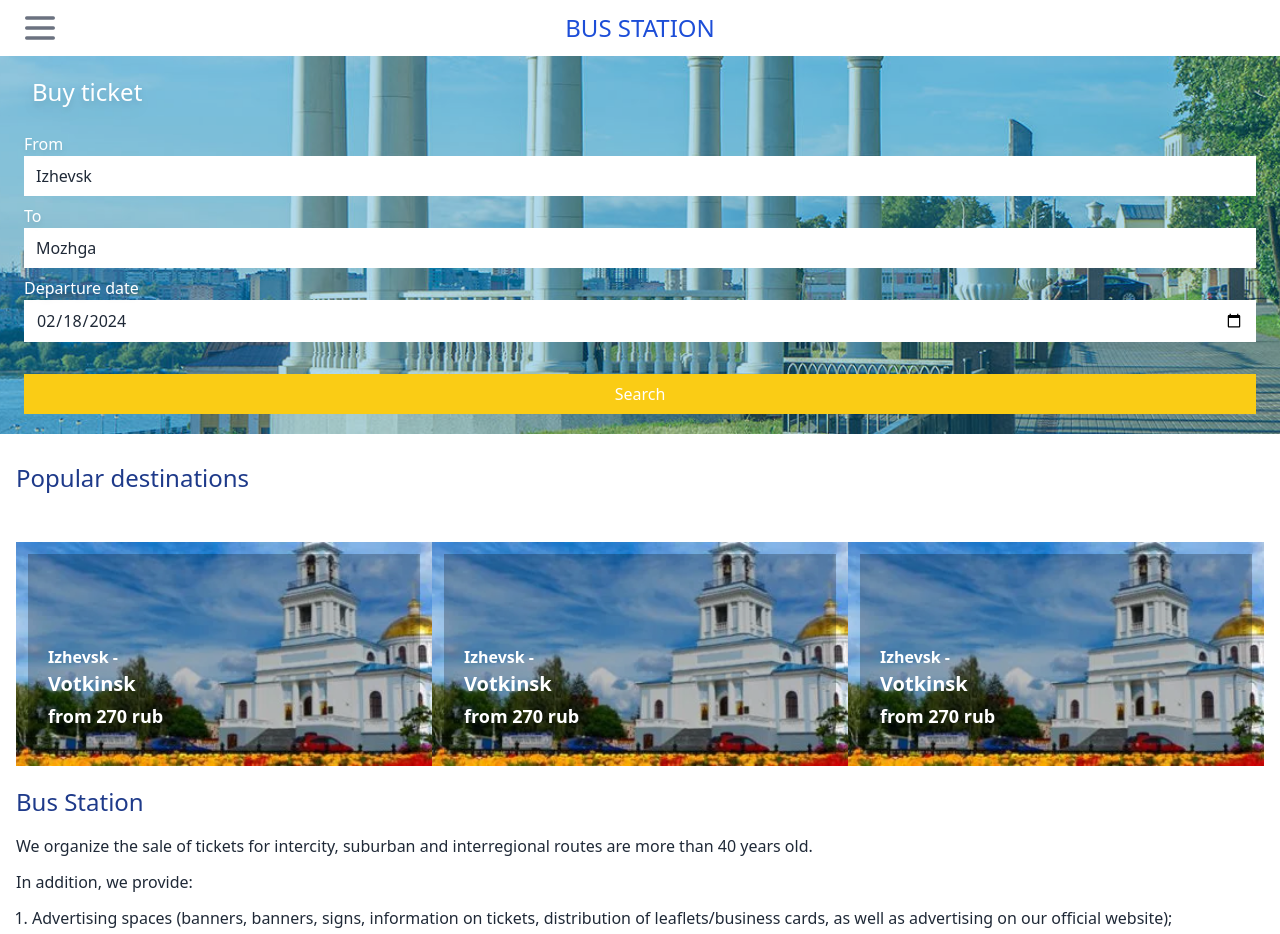
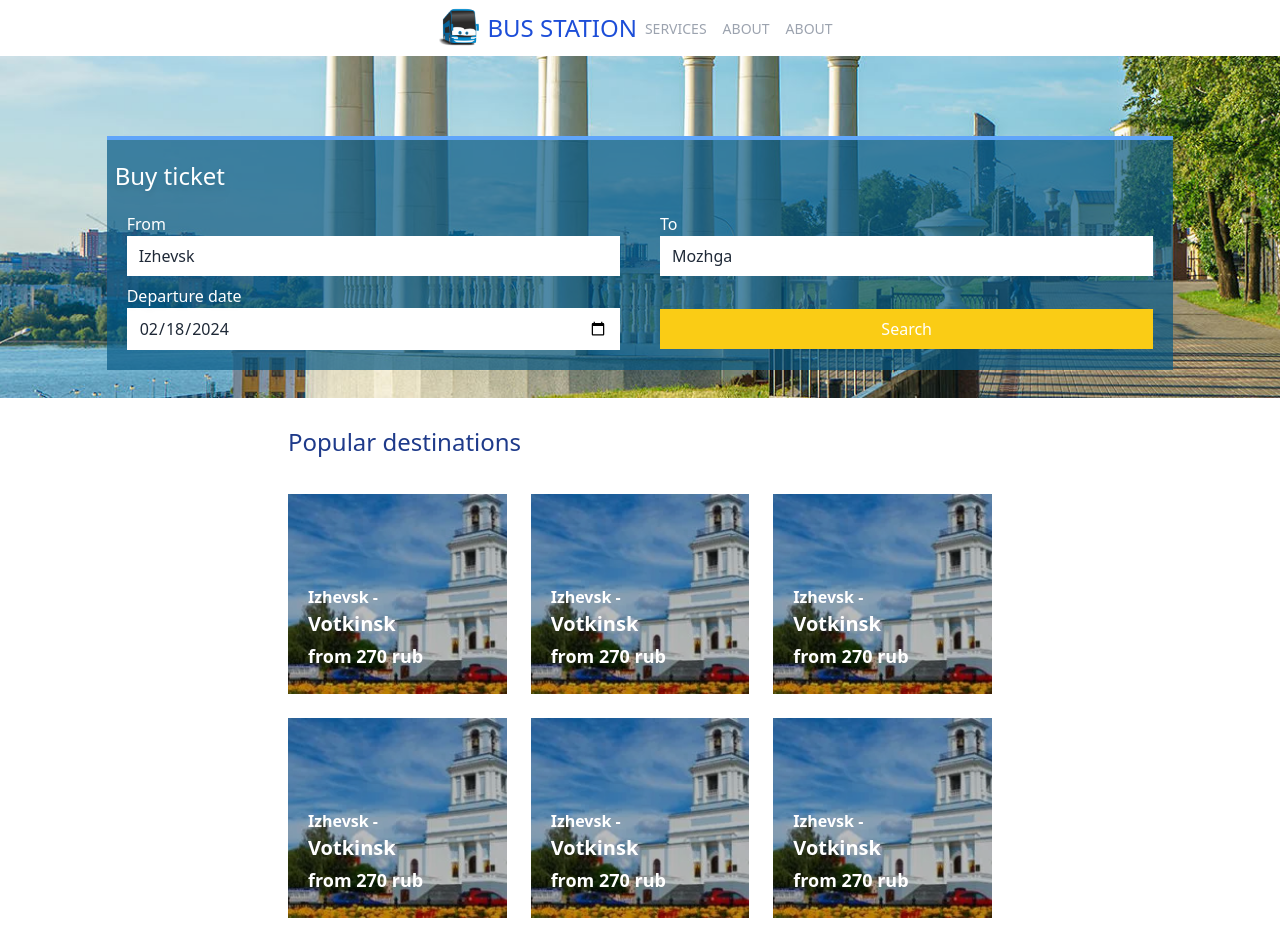
Before and after one commit to Komakk/bus-station, a React (Vite) app: page / in a window 1280 px wide. Shown: the top 934 px of the page. Built offline with nearby package versions, Linux system fonts and the light colour scheme.

Commit message:
add main nav

```diff
--- a/src/App.tsx
+++ b/src/App.tsx
@@ -1,131 +1,69 @@
-import { useState } from "react";
-import ListItem from "./ListItem";
 import VKWidget from "./VKWidget";
 import YandexMap from "./YandexMap";
-import PopRouteItem from "./assets/components/PopRouteItem";
+import Navigation from "./components/Navigation";
+import PopRouteItem from "./components/PopRouteItem";
 
 export default function App() {
-  const [isSidebarOpen, setIsSidebarOpen] = useState(false);
-  console.log(isSidebarOpen);
-
   return (
     <>
-      <header className="flex items-center justify-center h-14 ">
-        <button
-          className=" absolute left-5 text-gray-500"
-          onClick={() => setIsSidebarOpen(true)}
-        >
-          <svg className=" h-10 w-10 fill-current" viewBox="0 0 24 24">
-            <path
-              fill-rule="evenodd"
-              d="M4 5h16a1 1 0 0 1 0 2H4a1 1 0 1 1 0-2zm0 6h16a1 1 0 0 1 0 2H4a1 1 0 0 1 0-2zm0 6h16a1 1 0 0 1 0 2H4a1 1 0 0 1 0-2z"
-            />
-          </svg>
-        </button>
-
-        <h1 className=" text-2xl uppercase text-blue-700 font-light">
-          Bus Station
-        </h1>
-      </header>
-      <div
-        className={`fixed overflow-auto w-4/5 h-full top-0 bg-white z-50 ${
-          isSidebarOpen ? "" : "hidden"
-        }`}
-      >
-        <div className=" p-8 h-24 bg-blue-700 text-center text-white">
-          <a className=" underline cursor-pointer">Sign in</a>
-          {` ${"\u00A0"} | ${"\u00A0"} `}
-          <a className=" underline cursor-pointer">Sign up</a>
-        </div>
-        <div className=" py-4 px-5 border-b flex ">
-          <a className=" cursor-pointer hover:underline">
-            <p>Search trip</p>
-            <p className=" text-xs text-gray-500">and buying tickets</p>
-          </a>
-        </div>
-        <nav className=" py-4 px-5 pb-24">
-          <ul>
-            <ListItem
-              title="Services"
-              src="/#"
-              innerList={["Advertisement", "Rent", "Cooperation"]}
-            />
-            <ListItem
-              title="About"
-              src="/#"
-              innerList={["Management and stations", "Vacancies", "News"]}
-            />
-            <ListItem
-              title="Passenger Service"
-              src="/#"
-              innerList={[
-                "Boarding and ticket return",
-                "Ticket reservation",
-                "Trip rules",
-                "Passenger insurance",
-              ]}
-            />
-            <ListItem title="Contacts" src="/#" />
-            <ListItem title="Schedule" src="/#" />
-          </ul>
-        </nav>
-        <div className=" fixed w-4/5 bottom-0 p-2">
-          <a className=" p-2 w-full block text-center bg-green-500 text-white cursor-pointer hover:bg-green-600">
-            MOBILE APPLICATION
-          </a>
-          <a className=" p-2 mt-1 w-full block text-center bg-yellow-500 text-white cursor-pointer hover:bg-green-700">
-            SUPPORT
-          </a>
-        </div>
-      </div>
-      <div
-        className={`fixed top-0 left-0 w-full h-full z-40 backdrop-brightness-50 ${
-          isSidebarOpen ? "" : "hidden"
-        }`}
-        onClick={() => setIsSidebarOpen(false)}
-      ></div>
+      <Navigation />
       <main>
-        <section className="bg-search-form bg-center bg-cover text-white">
-          <div className=" px-6 py-5 bg-sky-600/30">
+        <section className="bg-search-form bg-center bg-cover text-white  md:pt-20 md:pb-7">
+          <div className="  py-5 bg-sky-800/30 md:bg-sky-800/70 md:w-5/6 md:mx-auto md:border-t-4 border-blue-400">
             <h2 className=" pl-2 text-2xl font-medium drop-shadow-lg">
               Buy ticket
             </h2>
-            <form className=" flex flex-col ">
-              <label className="pt-6 drop-shadow-md font-medium">From</label>
+            <form className="">
+              <div className="mt-5 px-5 md:w-1/2 md:inline-block">
+                <label className=" drop-shadow-md font-medium">From</label>
                 <input
-                className=" text-gray-800 px-3 py-2"
+                  className="w-full text-gray-800 px-3 py-2"
                   type="text"
                   value={"Izhevsk"}
                 ></input>
-              <label className="pt-2 drop-shadow-md font-medium">To</label>
+              </div>
+
+              <div className=" mt-2 px-5 md:w-1/2 md:inline-block">
+                <label className=" drop-shadow-md font-medium">To</label>
                 <input
-                className=" text-gray-800 px-3 py-2"
+                  className="w-full text-gray-800 px-3 py-2"
                   type="text"
                   value={"Mozhga"}
                 ></input>
-              <label className="pt-2 drop-shadow-md font-medium">
+              </div>
+              <div className="mt-2 px-5 md:w-1/2 md:inline-block">
+                <label className=" drop-shadow-md font-medium">
                   Departure date
                 </label>
                 <input
-                className=" text-gray-800 px-3 py-2"
+                  className="w-full text-gray-800 px-3 py-2"
                   value={"2024-02-18"}
                   type="date"
                 ></input>
-              <button className=" mt-8 px-3 py-2 bg-yellow-400" type="submit">
+              </div>
+              <div className="mt-5 px-5 md:w-1/2 md:inline-block">
+                <button
+                  className=" px-3 py-2 w-full bg-yellow-400"
+                  type="submit"
+                >
                   Search
                 </button>
+              </div>
             </form>
           </div>
         </section>
-        <section className=" px-4">
-          <h2 className=" mt-7 mb-6 text-2xl text-blue-900 font-medium">
+        <section className=" px-4 sm:px-1 md:w-200 md:mx-auto">
+          <h2 className=" mt-7 mb-6 sm:pl-3 text-2xl text-blue-900 font-medium">
             Popular destinations
           </h2>
           <PopRouteItem />
           <PopRouteItem />
           <PopRouteItem />
+          <PopRouteItem />
+          <PopRouteItem />
+          <PopRouteItem />
         </section>
-        <section className=" px-4">
+        <section className=" px-4 md:w-200 md:mx-auto">
           <h2 className=" pt-5 pb-4 text-2xl text-blue-900 font-medium">
             Bus Station
           </h2>
@@ -153,7 +91,7 @@ export default function App() {
             services for citizens entitled to social support measures.
           </p>
         </section>
-        <section className="px-4 text-gray-800">
+        <section className="px-4 text-gray-800 md:w-200 md:mx-auto">
           <p className=" pb-3 text-xl text-blue-700 font-medium">
             Bus station information desk
             <br />
@@ -168,7 +106,7 @@ export default function App() {
           <p className="pb-3 text-xl text-blue-700 font-medium">Head office</p>
           <p>Izhevsk, Mayakovskogo Street, 47</p>
         </section>
-        <aside className=" px-4 pt-6">
+        <aside className=" px-4 pt-6 md:w-200 md:mx-auto">
           <button className=" py-3 mb-5 w-full block border border-blue-800 text-blue-700 ">
             <img
               className=" inline-block mr-1"
@@ -218,7 +156,8 @@ export default function App() {
         <div className=" mt-20">
           <YandexMap />
         </div>
-        <div className=" pt-7 px-5 pb-4 bg-gray-100">
+        <div className="  bg-gray-100 ">
+          <div className="pt-7 px-5 pb-4 md:w-200 md:mx-auto">
             <div className=" pb-5">
               <p className=" text-gray-500">Technical support</p>
               <a className=" text-2xl text-blue-700" href="tel:8 800 600-03-38">
@@ -273,6 +212,7 @@ export default function App() {
               </p>
             </div>
           </div>
+        </div>
       </footer>
     </>
   );
--- a/src/assets/components/PopRouteItem.tsx
+++ /dev/null
@@ -1,15 +0,0 @@
-export default function PopRouteItem() {
-  return (
-    <a className=" mt-6 relative text-white text-xl font-bold block h-56 w-full sm:inline-block sm:w-1/3 sm:p-3 bg-route-votkinsk bg-center bg-cover">
-      <div className=" w-full h-full backdrop-brightness-75">
-        <span className=" absolute bottom-14 left-5">
-          <span className=" text-base">Izhevsk - </span>
-          <br />
-          Votkinsk
-        </span>
-        <br />
-        <span className=" absolute bottom-6 left-5 text-lg">from 270 rub</span>
-      </div>
-    </a>
-  );
-}
--- /dev/null
+++ b/src/components/Navigation.tsx
@@ -0,0 +1,102 @@
+import { useState } from "react";
+import ListItem from "./ListItem";
+
+export default function Navigation() {
+  const [isSidebarOpen, setIsSidebarOpen] = useState(false);
+
+  return (
+    <>
+      <header className="flex relative items-center justify-center h-14 md:w-200 md:mx-auto">
+        <button
+          className=" absolute left-5 text-gray-500 lg:hidden"
+          onClick={() => setIsSidebarOpen(true)}
+        >
+          <svg className=" h-10 w-10 fill-current" viewBox="0 0 24 24">
+            <path
+              fill-rule="evenodd"
+              d="M4 5h16a1 1 0 0 1 0 2H4a1 1 0 1 1 0-2zm0 6h16a1 1 0 0 1 0 2H4a1 1 0 0 1 0-2zm0 6h16a1 1 0 0 1 0 2H4a1 1 0 0 1 0-2z"
+            />
+          </svg>
+        </button>
+
+        <a
+          className="  text-2xl uppercase text-blue-700 font-light cursor-pointer hover:text-gray-600 "
+          href="#"
+        >
+          <img className=" mr-2 w-10 inline-block " src="./public/logo.png" />
+          <span className=" align-middle">Bus Station</span>
+        </a>
+        <nav>
+          <ul>
+            <li className=" px-2 inline-block text-sm text-gray-400 uppercase">
+              Services
+            </li>
+            <li className=" px-2 inline-block text-sm text-gray-400 uppercase">
+              About
+            </li>
+            <li className=" px-2 inline-block text-sm text-gray-400 uppercase">
+              About
+            </li>
+          </ul>
+        </nav>
+      </header>
+      <div
+        className={`fixed overflow-auto w-4/5 h-full top-0 bg-white z-50 ${
+          isSidebarOpen ? "" : "hidden"
+        }`}
+      >
+        <div className=" p-8 h-24 bg-blue-700 text-center text-white">
+          <a className=" underline cursor-pointer">Sign in</a>
+          {` ${"\u00A0"} | ${"\u00A0"} `}
+          <a className=" underline cursor-pointer">Sign up</a>
+        </div>
+        <div className=" py-4 px-5 border-b flex ">
+          <a className=" cursor-pointer hover:underline">
+            <p>Search trip</p>
+            <p className=" text-xs text-gray-500">and buying tickets</p>
+          </a>
+        </div>
+        <nav className=" py-4 px-5 pb-24">
+          <ul>
+            <ListItem
+              title="Services"
+              src="/#"
+              innerList={["Advertisement", "Rent", "Cooperation"]}
+            />
+            <ListItem
+              title="About"
+              src="/#"
+              innerList={["Management and stations", "Vacancies", "News"]}
+            />
+            <ListItem
+              title="Passenger Service"
+              src="/#"
+              innerList={[
+                "Boarding and ticket return",
+                "Ticket reservation",
+                "Trip rules",
+                "Passenger insurance",
+              ]}
+            />
+            <ListItem title="Contacts" src="/#" />
+            <ListItem title="Schedule" src="/#" />
+          </ul>
+        </nav>
+        <div className=" fixed w-4/5 bottom-0 p-2">
+          <a className=" p-2 w-full block text-center bg-green-500 text-white cursor-pointer hover:bg-green-600">
+            MOBILE APPLICATION
+          </a>
+          <a className=" p-2 mt-1 w-full block text-center bg-yellow-500 text-white cursor-pointer hover:bg-green-700">
+            SUPPORT
+          </a>
+        </div>
+      </div>
+      <div
+        className={`fixed top-0 left-0 w-full h-full z-40 backdrop-brightness-50 ${
+          isSidebarOpen ? "" : "hidden"
+        }`}
+        onClick={() => setIsSidebarOpen(false)}
+      ></div>
+    </>
+  );
+}
--- /dev/null
+++ b/src/components/PopRouteItem.tsx
@@ -0,0 +1,19 @@
+export default function PopRouteItem() {
+  return (
+    <div className=" mt-6 h-56 w-full sm:mt-0 sm:inline-block sm:w-1/3 sm:p-3">
+      <a className=" cursor-pointer relative text-white text-xl font-bold block h-full  bg-route-votkinsk bg-center bg-cover">
+        <div className=" w-full h-full backdrop-brightness-75">
+          <span className=" absolute bottom-14 left-5">
+            <span className=" text-base">Izhevsk - </span>
+            <br />
+            Votkinsk
+          </span>
+          <br />
+          <span className=" absolute bottom-6 left-5 text-lg">
+            from 270 rub
+          </span>
+        </div>
+      </a>
+    </div>
+  );
+}
--- a/tailwind.config.js
+++ b/tailwind.config.js
@@ -6,6 +6,9 @@ export default {
   ],
   theme: {
     extend: {
+      spacing: {
+        '200': '46rem'
+      },
       backgroundImage: {
         'search-form': "url('./public/img/d-udmurt2.webp')",
         'route-votkinsk': "url('./public/img/votkinsk.webp')",
```
Also changed, not shown: public/logo.png (added), src/components/ListItem.tsx (renamed from src/ListItem.tsx). Lines whose indentation alone changed are shown as unchanged.
